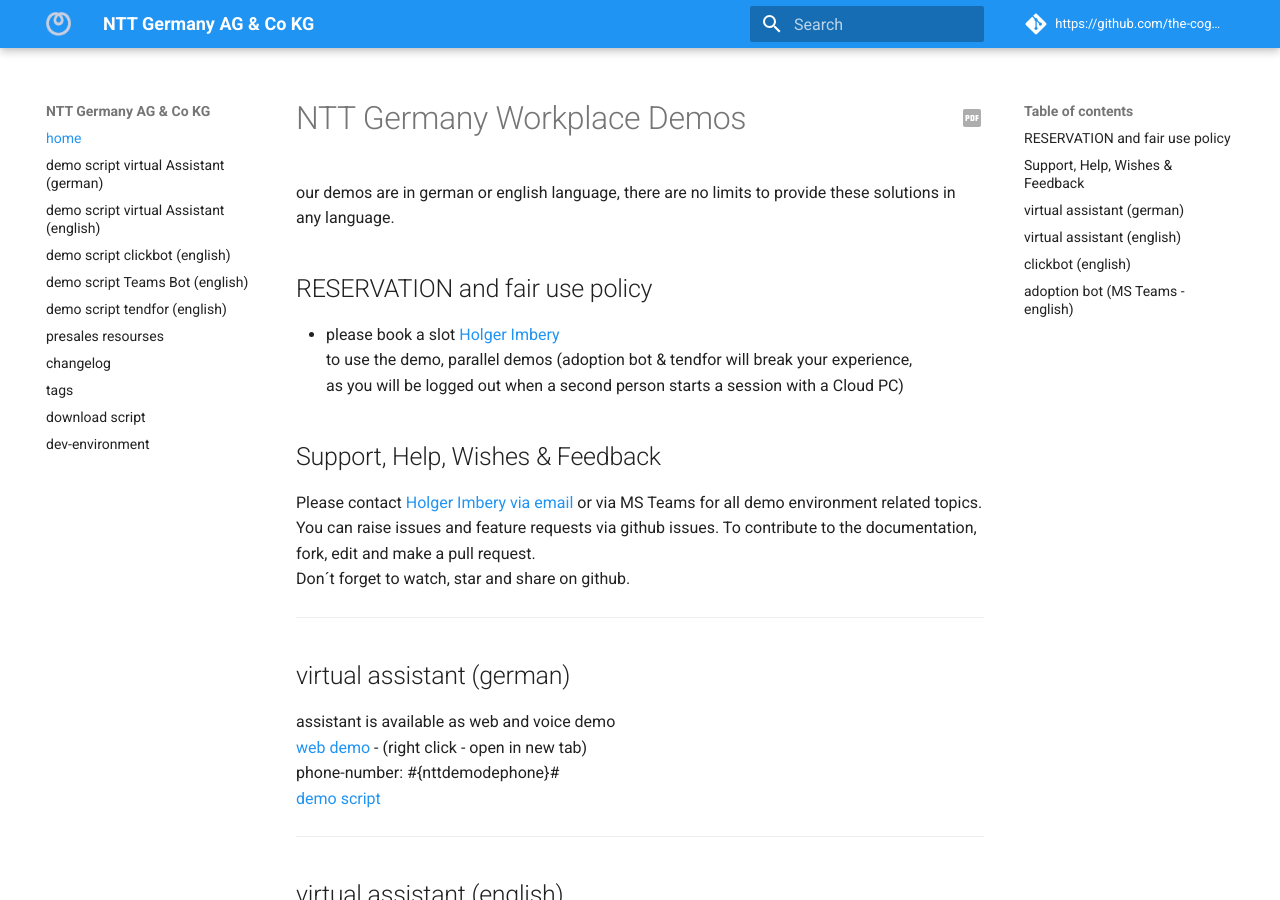
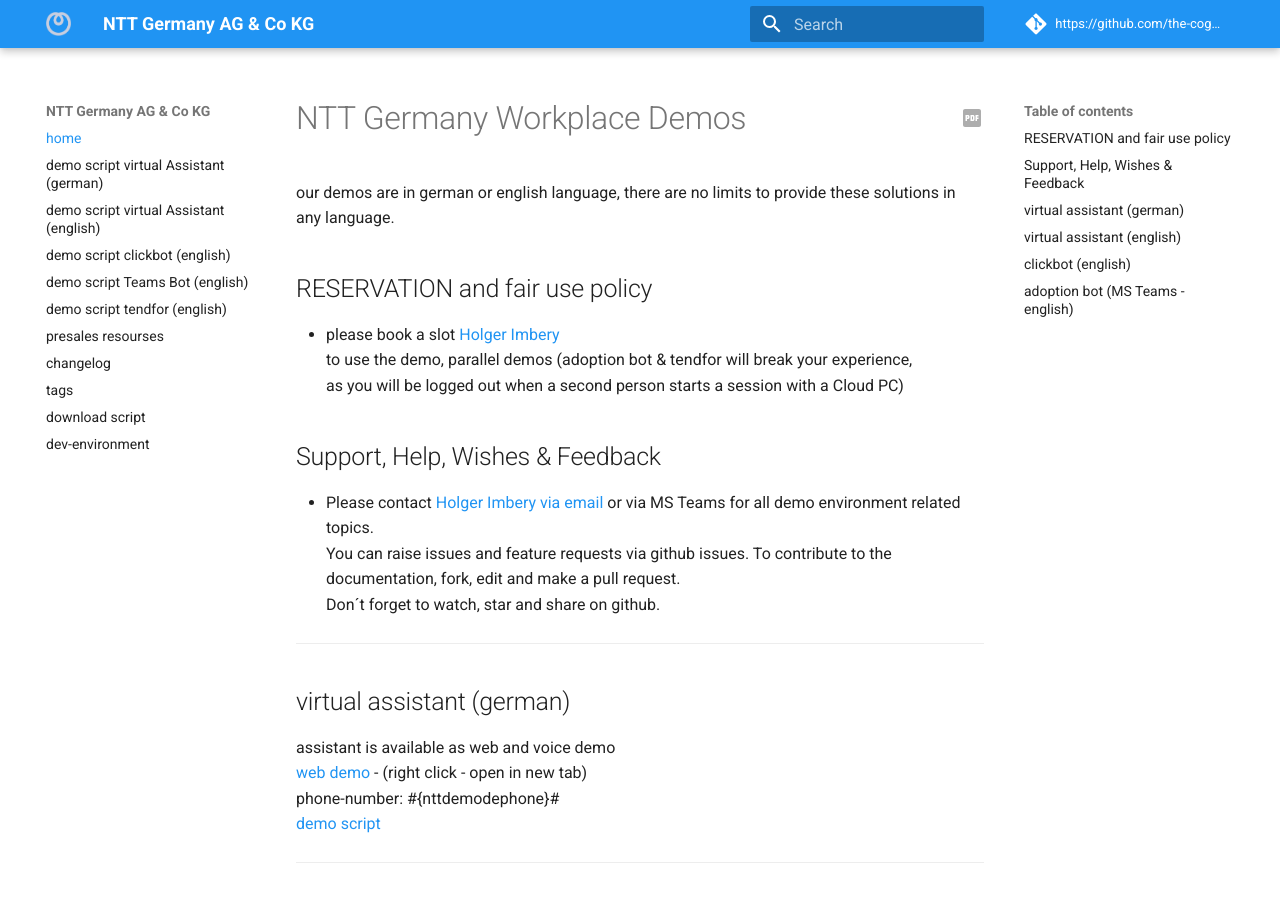
Before and after one commit to the-cognitiveservices-ninja/demo-environment, an MkDocs documentation site: the page built from docs/index.md, in a window 1280 px wide and 900 px high. Built offline with MkDocs 1.6.1 and Material for MkDocs 9.7.7, drawn with Linux system fonts in a browser that asks for light colours; comment, search, counter and statistics services are not loaded.

Commit message:
formating

```diff
--- a/docs/index.md
+++ b/docs/index.md
@@ -10,11 +10,11 @@
 
 ## Support, Help, Wishes & Feedback
 
-   Please contact [Holger Imbery via email](mailto:holger.imbery@global.ntt?subject=[nttdemo]%20Feedback) or
-   via MS Teams for all demo environment related topics.
-   You can raise issues and feature requests via github issues.
-   To contribute to the documentation, fork, edit and make a pull request.
-   Don´t forget to watch, star and share on github.
+   - Please contact [Holger Imbery via email](mailto:holger.imbery@global.ntt?subject=[nttdemo]%20Feedback) or
+     via MS Teams for all demo environment related topics.
+     You can raise issues and feature requests via github issues.
+     To contribute to the documentation, fork, edit and make a pull request.
+     Don´t forget to watch, star and share on github.
 
 
 ---
```
